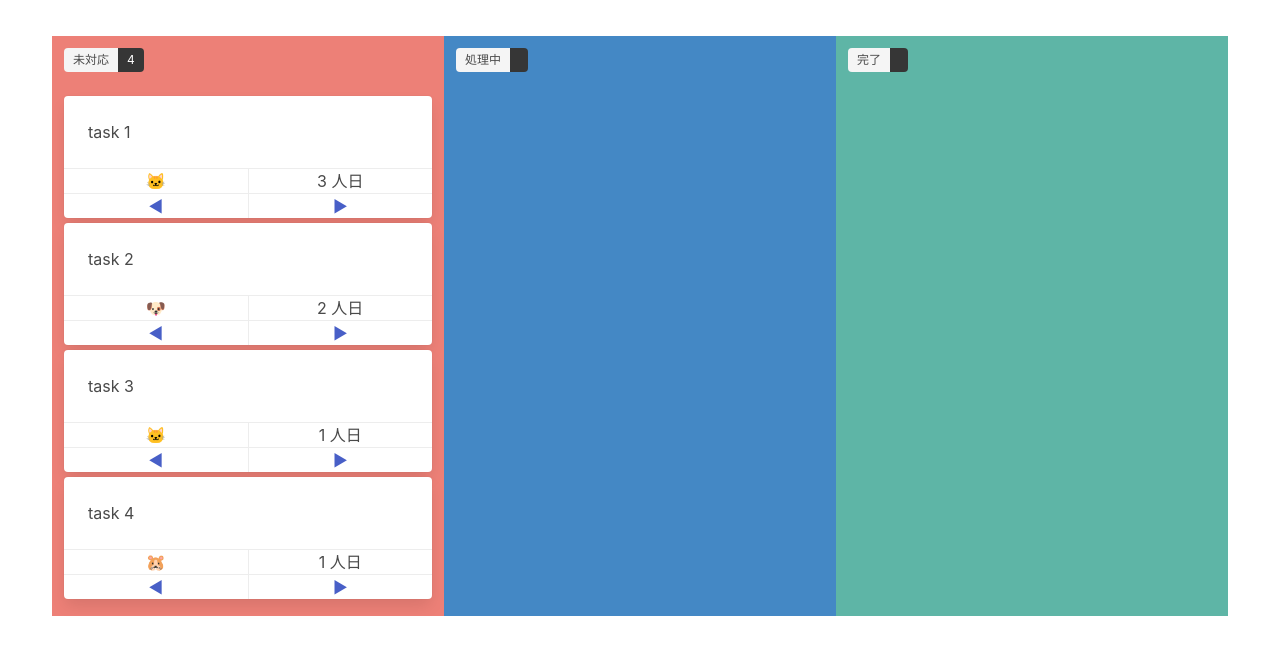
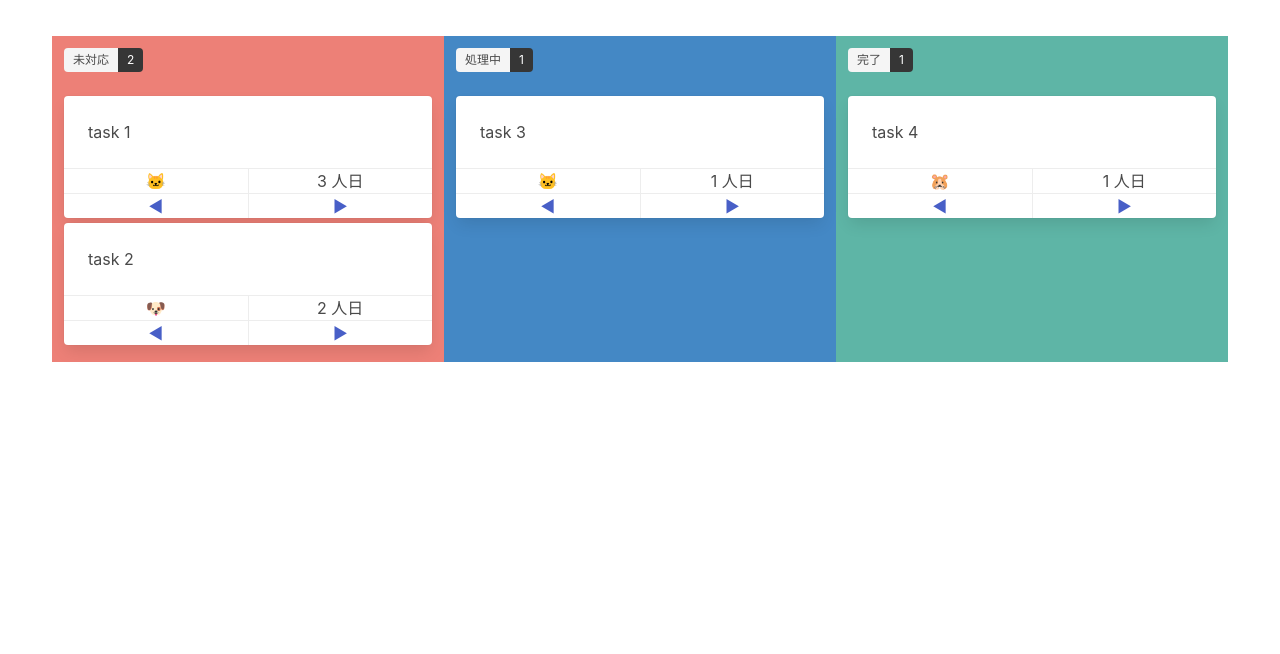
Before and after one commit to HagaSpa/sandbox, a plain HTML site: page VueTest/app.html in a window 1280 px wide. Drawn offline with nearby package versions, Linux system fonts and the light colour scheme.

Commit message:
Vue Componentの実装

```diff
--- a/VueTest/app.html
+++ b/VueTest/app.html
@@ -9,31 +9,23 @@
         <div class="column status-1">
           <div class="tags has-addons">
             <span class="tag">未対応</span>
-            <span class="tag is-dark">{{ tasks.length }}</span>
+            <span class="tag is-dark">{{ tasksOpen.length }}</span>
           </div>
-          <div class="card" v-for="task in tasks" v-bind:key="task.name">
-            <div class="card-content">{{ task.name }}</div>
-            <div class="card-footer">
-              <div class="card-footer-item">{{ task.assignee }}</div>
-              <div class="card-footer-item">{{ task.mandays }} 人日</div>
-            </div>
-            <div class="card-footer">
-              <a class="card-footer-item">◀︎</a>
-              <a class="card-footer-item">▶︎</a>
-            </div>
-          </div>
+          <task-card v-bind:task="task" v-for="task in tasksOpen" v-bind:key="task.name"></task-card>
         </div>
         <div class="column status-2">
           <div class="tags has-addons">
             <span class="tag">処理中</span>
-            <span class="tag is-dark"></span>
+            <span class="tag is-dark">{{ tasksDoing.length }}</span>
           </div>
+          <task-card v-bind:task="task" v-for="task in tasksDoing" v-bind:key="task.name"></task-card>
         </div>
         <div class="column status-3">
           <div class="tags has-addons">
             <span class="tag">完了</span>
-            <span class="tag is-dark"></span>
+            <span class="tag is-dark">{{ tasksClosed.length }}</span>
           </div>
+          <task-card v-bind:task="task" v-for="task in tasksClosed" v-bind:key="task.name"></task-card>
         </div>
       </div>
     </div>
--- a/VueTest/app.js
+++ b/VueTest/app.js
@@ -1,4 +1,28 @@
 window.addEventListener('DOMContentLoaded', () => {
+
+    // Component定義
+    Vue.component('task-card', {
+        props: ['task'],
+        template: `<div class="card">
+        <div class="card-content">
+          {{ task.name }}
+        </div>
+        <footer class="card-footer">
+          <div class="card-footer-item">
+            {{ task.assignee }}
+          </div>
+          <div class="card-footer-item">
+            {{ task.mandays }} 人日
+          </div>
+        </footer>
+        <footer class="card-footer">
+          <a class="card-footer-item">◀︎</a>
+          <a class="card-footer-item">▶︎</a>
+        </footer>
+      </div>`
+    });
+
+    // Vueインスタンス生成
     new Vue({
         el: '#board',
         data: {
@@ -8,6 +32,24 @@ window.addEventListener('DOMContentLoaded', () => {
             { name: 'task 3', status: 2, assignee: '🐱', mandays: 1 },
             { name: 'task 4', status: 3, assignee: '🐹', mandays: 1 }
           ]
+        },
+        computed: {
+            tasksOpen: function(tasks) {
+                return this.tasks.filter(task => {
+                    return task.status === 1;
+                })
+            },
+            tasksDoing: function(tasks) {
+                return this.tasks.filter(task => {
+                    return task.status === 2;
+                })
+            },
+            tasksClosed: function(tasks) {
+                return this.tasks.filter(task => {
+                    return task.status === 3;
+                })
+            }
         }
-    })
+    });
+
 });
```
